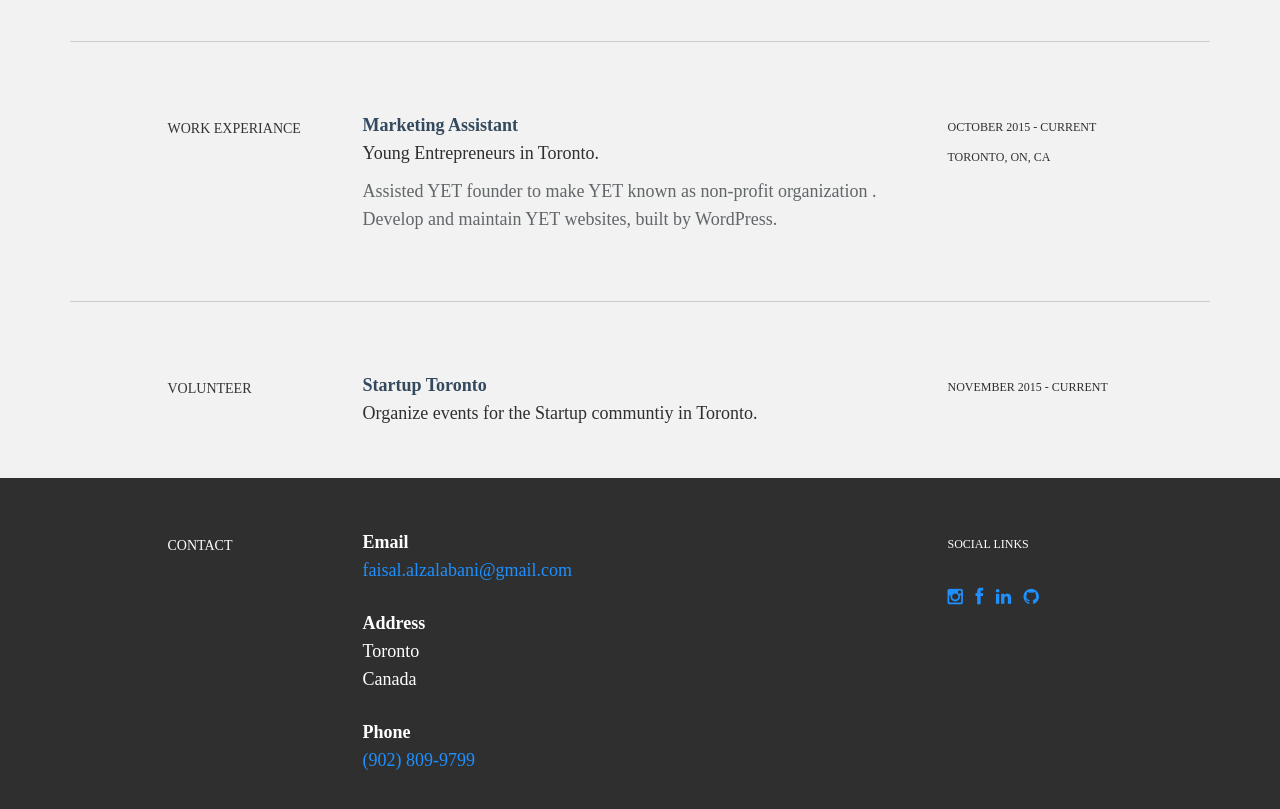
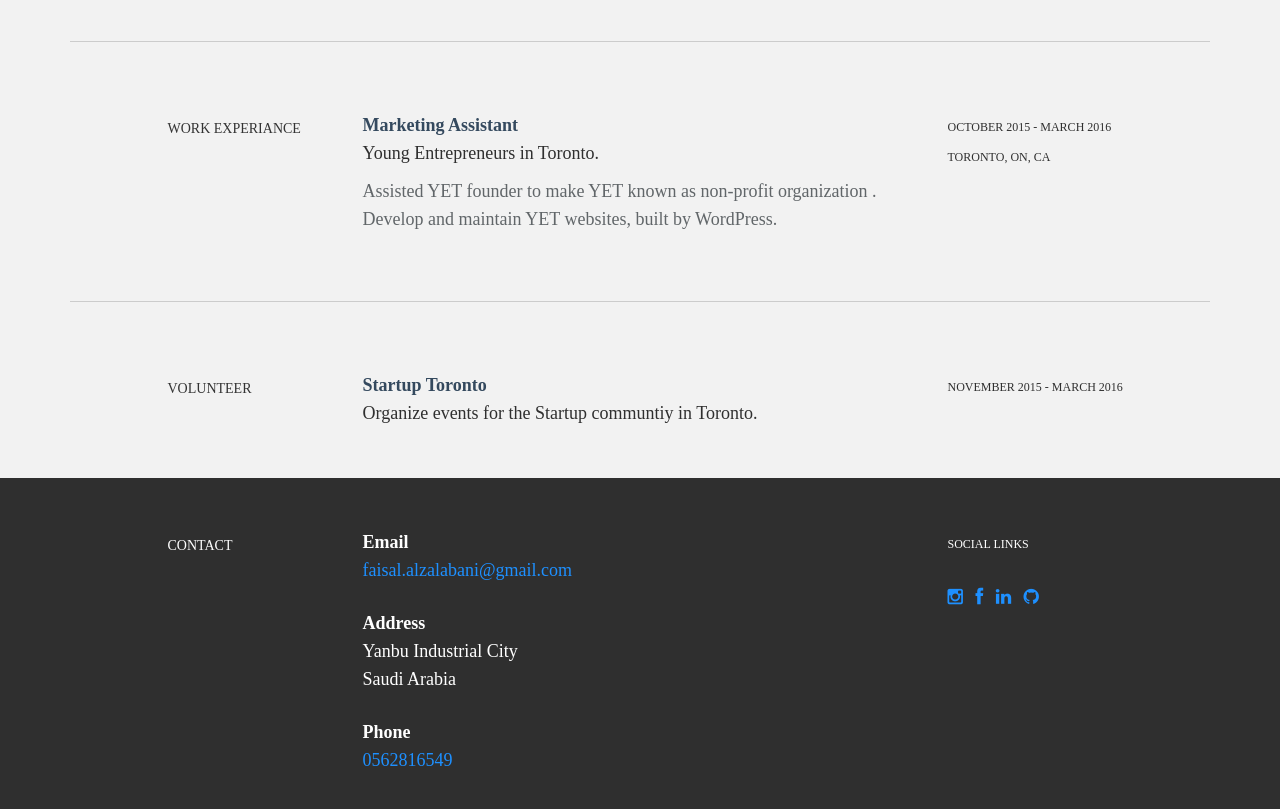
Before and after one commit to Faisal-alzalabani/Faisal-alzalabani.github.io, a plain HTML site: page index.html in a window 1280 px wide. Shown: the part 944-1753 px from the top of the page. Drawn offline with Linux system fonts and the light colour scheme.

Commit message:
Update index.html

```diff
--- a/index.html
+++ b/index.html
@@ -4,9 +4,9 @@
     <meta charset="utf-8">
     <meta name="viewport" content="width=device-width, initial-scale=1.0, maximum-scale=1.0, user-scalable=no">
     <!-- OPTIONAL: description -->
-    <meta name="description" content="Faisal Alzalabani, E-commerce, Fresh student, recent graduate, online business, resume">
+    <meta name="Faisal Alzalabani. CV" content="Faisal Alzalabani, E-commerce, Fresh student, recent graduate, online business, resume">
     <!-- OPTIONAL: author -->
-    <meta name="author" content="Faisal Alzalabani">
+    <meta name="Faisal Alzalabani" content="Faisal Alzalabani contant information">
     <link rel="shortcut icon" href="favicon.ico">
     <link rel="apple-touch-icon" href="icon.png" />
 
@@ -122,7 +122,7 @@
 					<p><more> Assisted YET founder to make YET known as non-profit organization . Develop and maintain YET websites, built by WordPress.</more></p>
 				</div>
 				<div class="col-lg-3">
-					<p><sm>October 2015 - CURRENT <br />
+					<p><sm>October 2015 - March 2016 <br />
 					Toronto, ON, CA </sm></p>
 				</div>
 
@@ -157,7 +157,7 @@
 					</p>
 				</div>
 				<div class="col-lg-3">
-					<p><sm>NOVEMBER 2015 - CURRENT</sm></p>
+					<p><sm>NOVEMBER 2015 - March 2016</sm></p>
 				</div>
 
 				<!-- EDIT: awards line 2-->
@@ -192,13 +192,13 @@
 					</p>
 					<!-- EDIT: address -->
 					<p><t>Address</t><br/>
-						 Toronto<br/>
+						 Yanbu Industrial City<br/>
 
-						Canada<br/>
+						Saudi Arabia<br/>
 					</p>
 					<!-- EDIT: phone number -->
 					<p><t>Phone</t><br/>
-						<a href="tel:9028099799" class="tel">(902) 809-9799</a> <br/>
+						<a href="tel:0562816549" class="tel">0562816549</a> <br/>
 					</p>
 				</div>
 				<div class="col-lg-3">
```
